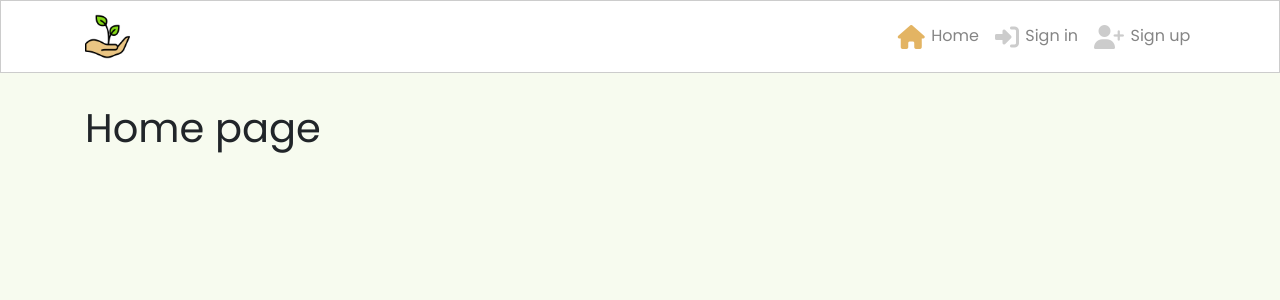
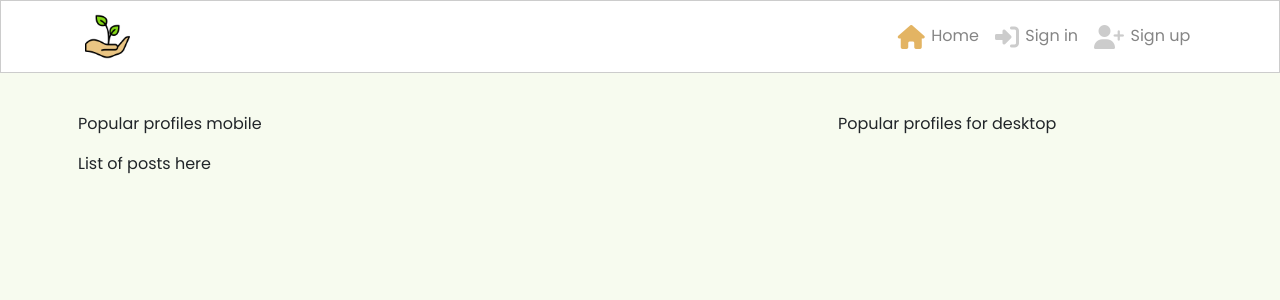
Before and after one commit to malinpalo/Gro, a React (Create React App) app: page / in a window 1280 px wide. Shown: the top 300 px of the page. Built offline with nearby package versions, Linux system fonts and the light colour scheme; no server answers.

Commit message:
Create postspage.js and add core content, style and routes

```diff
--- a/src/App.js
+++ b/src/App.js
@@ -7,16 +7,45 @@ import SignUpForm from "./pages/auth/SignUpForm";
 import SignInForm from "./pages/auth/SignInForm";
 import PostCreateForm from './pages/posts/PostCreateForm';
 import PostPage from "./pages/posts/PostPage";
+import PostsPage from "./pages/posts/PostsPage";
+import { useCurrentUser } from "./contexts/CurrentUserContext";
 
 function App() {
-
+  const currentUser = useCurrentUser();
+  const profile_id = currentUser?.profile_id || "";
 
   return (
     <div className={styles.App}>
       <NavBar />
       <Container className={styles.Main}>
         <Switch>
-          <Route exact path="/" render={() => <h1>Home page</h1>} />
+          <Route
+            exact
+            path="/"
+            render={() => (
+              <PostsPage message="Results not found. Please, refine the search keyword." />
+            )}
+          />
+          <Route
+            exact
+            path="/feed"
+            render={() => (
+              <PostsPage
+                message="Results not found. Please, refine the search keyword or follow a user."
+                filter={`owner__followed__owner__profile=${profile_id}&`}
+              />
+            )}
+          />
+           <Route
+            exact
+            path="/liked"
+            render={() => (
+              <PostsPage
+                message="Results not found. Please, refine the search keyword or like a post."
+                filter={`likes__owner__profile=${profile_id}&ordering=-likes__created_at&`}
+              />
+            )}
+          />
           <Route exact path="/signin" render={() => <SignInForm />} />
           <Route exact path="/signup" render={() => <SignUpForm />} />
           <Route exact path="/posts/create" render={() => <PostCreateForm />} />
--- /dev/null
+++ b/src/pages/posts/PostsPage.js
@@ -0,0 +1,25 @@
+
+import Form from "react-bootstrap/Form";
+import Col from "react-bootstrap/Col";
+import Row from "react-bootstrap/Row";
+import Container from "react-bootstrap/Container";
+
+import appStyles from "../../App.module.css";
+import styles from "../../styles/PostsPage.module.css";
+
+function PostsPage() {
+
+  return (
+    <Row className="h-100">
+      <Col className="py-2 p-0 p-lg-2" lg={8}>
+        <p>Popular profiles mobile</p>
+        <p>List of posts here</p>
+      </Col>
+      <Col md={4} className="d-none d-lg-block p-0 p-lg-2">
+        <p>Popular profiles for desktop</p>
+      </Col>
+    </Row>
+  );
+}
+
+export default PostsPage;
```
Also changed, not shown: src/styles/PostsPage.module.css (renamed from src/styles/PostPage.module.css).
